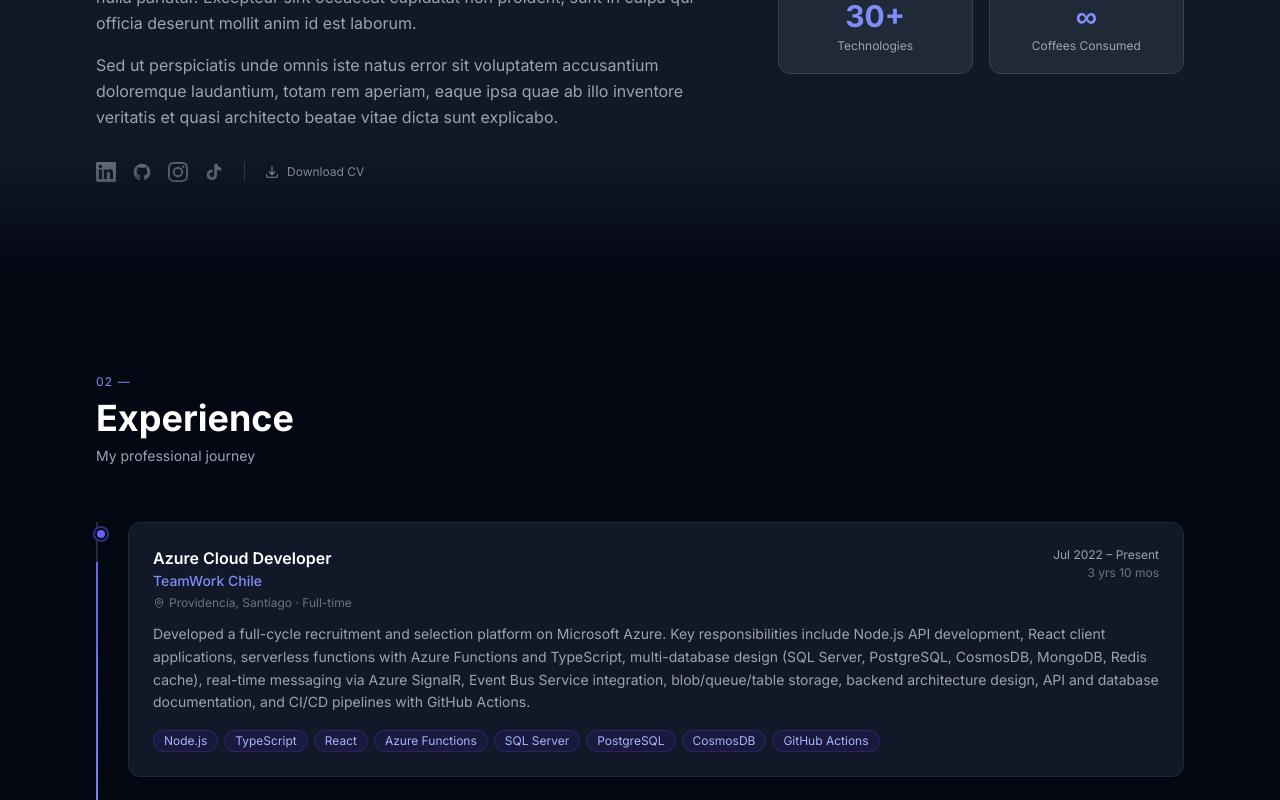
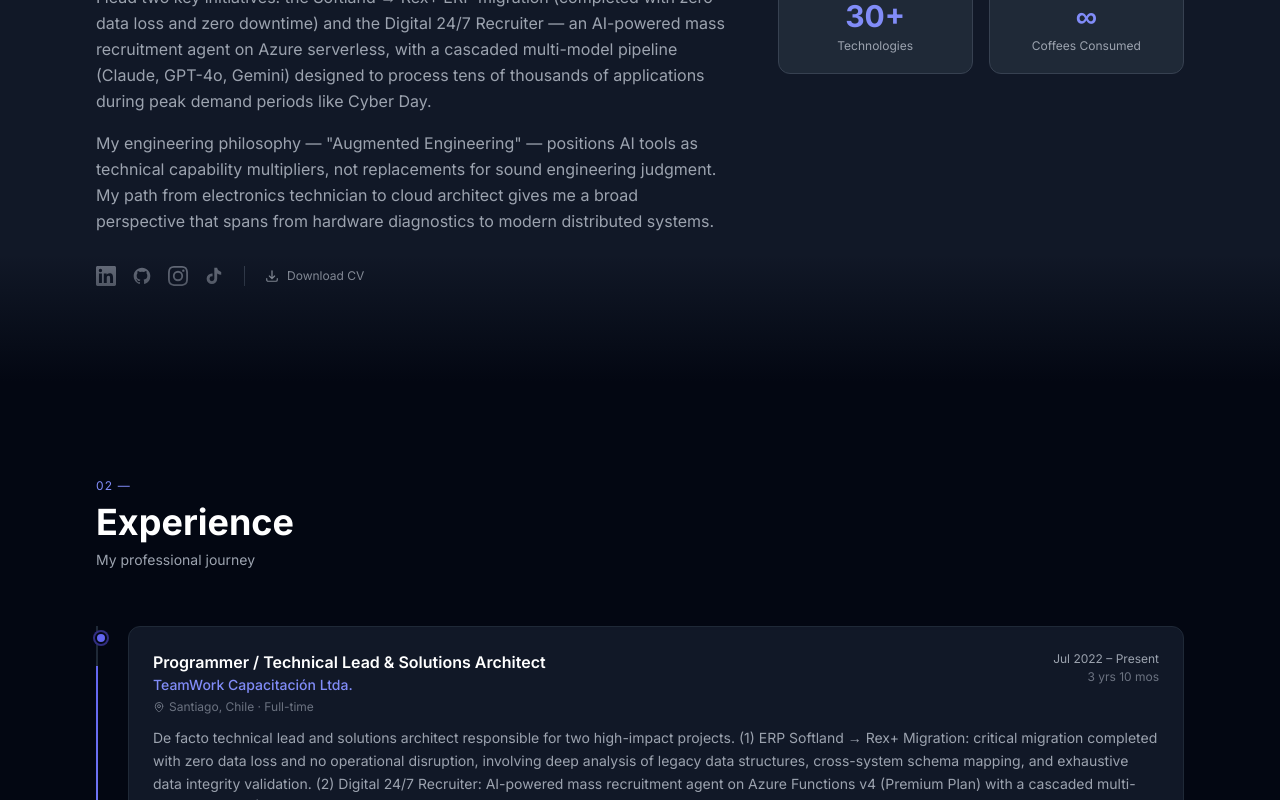
Before and after one commit to eNorese/portfolio, a Next.js app: page / in a window 1280 px wide. Shown: the part 1180-1980 px from the top of the page. Built offline with nearby package versions, Linux system fonts and the light colour scheme.

Commit message:
feat: update Contact and Footer components, enhance Skills and localization content

```diff
--- a/src/components/Footer.tsx
+++ b/src/components/Footer.tsx
@@ -12,12 +12,6 @@
         <p className="text-sm text-gray-500 dark:text-gray-400">
           © {year} Enzo Norese. {t('footer.rights')}
         </p>
-        <p className="text-xs text-gray-400 dark:text-gray-600">
-          {t('footer.made_with')}{' '}
-          <span className="text-gray-600 dark:text-gray-400">Next.js</span>{' '}
-          {t('footer.and')}{' '}
-          <span className="text-gray-600 dark:text-gray-400">Tailwind CSS</span>
-        </p>
       </div>
     </footer>
   )
--- a/src/components/Skills.tsx
+++ b/src/components/Skills.tsx
@@ -4,10 +4,10 @@
 import { useLanguage } from '@/contexts/LanguageContext'
 
 const SKILLS_DATA = {
-  frontend: ['React', 'Next.js', 'TypeScript', 'Tailwind CSS', 'HTML/CSS'],
-  backend: ['Node.js', 'Express', 'TypeScript', 'SQL Server', 'PostgreSQL', 'Redis'],
-  cloud: ['Microsoft Azure', 'Azure Functions', 'Docker', 'Terraform', 'CI/CD', 'Nginx'],
-  tools: ['Git', 'Linux', 'Elasticsearch', 'Kafka', 'Grafana', 'Jest'],
+  frontend: ['React', 'Next.js', 'TypeScript', 'Vite', 'Tailwind CSS', 'react-i18next'],
+  backend: ['Node.js', 'Express', 'TypeScript', 'Python', 'C# (.NET)', 'PostgreSQL', 'SQL Server', 'CosmosDB'],
+  cloud: ['Microsoft Azure', 'Azure Functions', 'Azure Service Bus', 'Azure SignalR', 'Azure Blob Storage', 'GitHub Actions'],
+  tools: ['Claude API', 'GPT-4o', 'Azure Doc Intelligence', 'Microsoft Graph API', 'JWT / JWKS', 'Git'],
 } as const
 
 // Extract the leading number and the rest: "70%" → { num: 70, suffix: "%" }
--- a/src/i18n/en.json
+++ b/src/i18n/en.json
@@ -19,9 +19,9 @@
   "about": {
     "section_title": "About Me",
     "subtitle": "A little bit about who I am",
-    "bio_1": "Lorem ipsum dolor sit amet, consectetur adipiscing elit. Sed do eiusmod tempor incididunt ut labore et dolore magna aliqua. Ut enim ad minim veniam, quis nostrud exercitation ullamco laboris nisi ut aliquip ex ea commodo consequat.",
-    "bio_2": "Duis aute irure dolor in reprehenderit in voluptate velit esse cillum dolore eu fugiat nulla pariatur. Excepteur sint occaecat cupidatat non proident, sunt in culpa qui officia deserunt mollit anim id est laborum.",
-    "bio_3": "Sed ut perspiciatis unde omnis iste natus error sit voluptatem accusantium doloremque laudantium, totam rem aperiam, eaque ipsa quae ab illo inventore veritatis et quasi architecto beatae vitae dicta sunt explicabo.",
+    "bio_1": "Computer Engineer with a background in electronics, specialized in backend development and cloud solutions architecture. At TeamWork Capacitación Ltda. in Santiago, I operate as technical lead and solutions architect — designing and building high-impact systems that power real operations.",
+    "bio_2": "I lead two key initiatives: the Softland → Rex+ ERP migration (completed with zero data loss and zero downtime) and the Digital 24/7 Recruiter — an AI-powered mass recruitment agent on Azure serverless, with a cascaded multi-model pipeline (Claude, GPT-4o, Gemini) designed to process tens of thousands of applications during peak demand periods like Cyber Day.",
+    "bio_3": "My engineering philosophy — \"Augmented Engineering\" — positions AI tools as technical capability multipliers, not replacements for sound engineering judgment. My path from electronics technician to cloud architect gives me a broad perspective that spans from hardware diagnostics to modern distributed systems.",
     "years_value": "6+",
     "projects_value": "40+",
     "technologies_value": "30+",
@@ -38,13 +38,13 @@
     "subtitle": "My professional journey",
     "jobs": [
       {
-        "role": "Azure Cloud Developer",
-        "company": "TeamWork Chile",
+        "role": "Programmer / Technical Lead & Solutions Architect",
+        "company": "TeamWork Capacitación Ltda.",
         "period": "Jul 2022 – Present",
         "duration": "3 yrs 10 mos",
-        "location": "Providencia, Santiago · Full-time",
-        "description": "Developed a full-cycle recruitment and selection platform on Microsoft Azure. Key responsibilities include Node.js API development, React client applications, serverless functions with Azure Functions and TypeScript, multi-database design (SQL Server, PostgreSQL, CosmosDB, MongoDB, Redis cache), real-time messaging via Azure SignalR, Event Bus Service integration, blob/queue/table storage, backend architecture design, API and database documentation, and CI/CD pipelines with GitHub Actions.",
-        "tags": ["Node.js", "TypeScript", "React", "Azure Functions", "SQL Server", "PostgreSQL", "CosmosDB", "GitHub Actions"]
+        "location": "Santiago, Chile · Full-time",
+        "description": "De facto technical lead and solutions architect responsible for two high-impact projects. (1) ERP Softland → Rex+ Migration: critical migration completed with zero data loss and no operational disruption, involving deep analysis of legacy data structures, cross-system schema mapping, and exhaustive data integrity validation. (2) Digital 24/7 Recruiter: AI-powered mass recruitment agent on Azure Functions v4 (Premium Plan) with a cascaded multi-model pipeline (Claude, GPT-4o, Gemini) for cost-optimized screening. Features async ingestion via Azure Service Bus, PostgreSQL staging schema, Microsoft 365 Graph API, Azure Blob Storage, Azure Document Intelligence for image CVs, WhatsApp OTP, and Google Maps Places API with Haversine distance calculation.",
+        "tags": ["Node.js", "TypeScript", "Azure Functions", "PostgreSQL", "CosmosDB", "Azure Service Bus", "Claude API", "Microsoft Graph API"]
       },
       {
         "role": "Software Developer",
@@ -78,24 +78,24 @@
     },
     "stories": [
       {
-        "metric": "70%",
-        "label": "Faster API",
-        "description": "Reduced average API response time from 350ms to 105ms through strategic caching and query optimization."
+        "metric": "100%",
+        "label": "Data Preserved",
+        "description": "Migrated 5+ years of operational data from Softland to Rex+ with 100% data integrity and zero operational downtime."
       },
       {
-        "metric": "1M+",
-        "label": "Users Served",
-        "description": "Led architecture of a distributed system handling over one million daily active users with 99.9% uptime."
+        "metric": "3",
+        "label": "LLMs in Pipeline",
+        "description": "Built a cascaded multi-model AI pipeline integrating Claude, GPT-4o, and Gemini to optimize cost and accuracy in mass recruitment screening."
       },
       {
-        "metric": "35%",
-        "label": "Cost Reduction",
-        "description": "Cut cloud infrastructure costs by 35% through resource right-sizing and reserved instance planning."
+        "metric": "10K+",
+        "label": "Apps per Peak",
+        "description": "Architected the Digital 24/7 Recruiter to process tens of thousands of applications per peak demand period, fully automated on Azure serverless."
       },
       {
-        "metric": "10x",
-        "label": "Deploy Speed",
-        "description": "Reduced deployment time from 4 hours to 20 minutes by implementing a fully automated CI/CD pipeline."
+        "metric": "6+",
+        "label": "Years in Tech",
+        "description": "From electronics technician to backend developer and cloud architect — a technical path spanning hardware diagnostics, C#/.NET, and modern Azure cloud systems."
       }
     ]
   },
@@ -106,44 +106,44 @@
     "view_code": "Source Code",
     "items": [
       {
-        "title": "CloudMonitor",
-        "description": "Real-time infrastructure monitoring dashboard with anomaly detection, alerting, and cost analysis. Built for DevOps teams managing multi-cloud environments.",
-        "tags": ["Node.js", "React", "Azure", "PostgreSQL"],
+        "title": "Digital 24/7 Recruiter",
+        "description": "AI-powered mass recruitment agent on Azure serverless. Cascaded multi-model pipeline (Claude, GPT-4o, Gemini) for cost-optimized screening, async ingestion via Azure Service Bus, WhatsApp OTP, Azure Document Intelligence for image CVs, and Haversine distance calculation. Built to scale to tens of thousands of applications during peak demand periods.",
+        "tags": ["TypeScript", "Azure Functions", "Claude API", "PostgreSQL", "Azure Service Bus", "Node.js"],
         "live": "#",
         "code": "#"
       },
       {
-        "title": "DevFlow",
-        "description": "Developer productivity platform that integrates GitHub, Jira, and Slack into a unified workflow. Reduces context switching and improves team velocity.",
-        "tags": ["Next.js", "TypeScript", "PostgreSQL", "Redis"],
+        "title": "ERP Migration: Softland → Rex+",
+        "description": "High-risk enterprise ERP migration completed with zero data loss and no operational disruption. Required deep analysis of legacy data structures, cross-system schema mapping, and exhaustive integrity validation across 5+ years of operational data.",
+        "tags": ["TypeScript", "Node.js", "SQL Server", "PostgreSQL", "Azure"],
         "live": "#",
         "code": "#"
       },
       {
-        "title": "SecureGate",
-        "description": "Lightweight API gateway with built-in rate limiting, JWT authentication, and request transformation. Drop-in replacement for Azure API Management in small projects.",
-        "tags": ["Node.js", "Redis", "Docker", "TypeScript"],
+        "title": "TypeScript Password Library",
+        "description": "Static class library for password management: secure hashing, verification, random generation, and complexity evaluation. Designed as a drop-in module for Node.js backend services.",
+        "tags": ["TypeScript", "Node.js", "Security"],
         "live": "#",
         "code": "#"
       },
       {
-        "title": "DataPilot",
-        "description": "Visual ETL pipeline builder that lets teams create, schedule, and monitor data workflows without writing code. Supports 20+ data source connectors.",
-        "tags": ["Python", "React", "Azure Functions", "SQL Server"],
+        "title": "PDF & Image Text Extractor",
+        "description": "REST API that extracts structured text from PDF and image files using Anthropic's Claude API. Built with Express.js and Multer for multipart file handling, enabling document processing workflows.",
+        "tags": ["Node.js", "Express.js", "TypeScript", "Claude API", "Multer"],
         "live": "#",
         "code": "#"
       },
       {
-        "title": "ERP Bridge",
-        "description": "Migration toolkit for ERP systems that handles data mapping, validation, and rollback. Used to migrate 5+ years of operational data with zero downtime.",
-        "tags": ["Node.js", "TypeScript", "SQL Server", "Azure"],
+        "title": "Azure SignalR Real-time PoC",
+        "description": "Proof of concept for scalable real-time messaging using Azure SignalR Service with Azure Functions. Demonstrates event-driven WebSocket communication patterns for distributed applications.",
+        "tags": ["TypeScript", "Azure Functions", "Azure SignalR", "Node.js"],
         "live": "#",
         "code": "#"
       },
       {
-        "title": "LogStream",
-        "description": "Distributed log aggregation and analysis platform. Ingests millions of events per second with real-time search and alerting capabilities.",
-        "tags": ["Node.js", "Azure Event Hubs", "Elasticsearch", "Docker"],
+        "title": "Chilean Job Market Scraper",
+        "description": "Python web scraper covering 6 major Chilean job portals (Bumeran, LinkedIn, Indeed, and others). Aggregates and normalizes job listings across portals for market intelligence and analysis.",
+        "tags": ["Python", "Web Scraping", "Data Analysis"],
         "live": "#",
         "code": "#"
       }
@@ -177,8 +177,6 @@
     }
   },
   "footer": {
-    "made_with": "Built with",
-    "and": "and",
     "rights": "All rights reserved."
   }
 }
--- a/src/i18n/es.json
+++ b/src/i18n/es.json
@@ -19,9 +19,9 @@
   "about": {
     "section_title": "Sobre Mí",
     "subtitle": "Un poco sobre quién soy",
-    "bio_1": "Lorem ipsum dolor sit amet, consectetur adipiscing elit. Sed do eiusmod tempor incididunt ut labore et dolore magna aliqua. Ut enim ad minim veniam, quis nostrud exercitation ullamco laboris nisi ut aliquip ex ea commodo consequat.",
-    "bio_2": "Duis aute irure dolor in reprehenderit in voluptate velit esse cillum dolore eu fugiat nulla pariatur. Excepteur sint occaecat cupidatat non proident, sunt in culpa qui officia deserunt mollit anim id est laborum.",
-    "bio_3": "Sed ut perspiciatis unde omnis iste natus error sit voluptatem accusantium doloremque laudantium, totam rem aperiam, eaque ipsa quae ab illo inventore veritatis et quasi architecto beatae vitae dicta sunt explicabo.",
+    "bio_1": "Ingeniero en Informática con base en electrónica, especializado en desarrollo backend y arquitectura de soluciones cloud. En TeamWork Capacitación Ltda. (Santiago, Chile), opero como líder técnico y arquitecto de soluciones — diseñando y construyendo sistemas de alto impacto que potencian operaciones reales.",
+    "bio_2": "Lidero dos iniciativas clave: la migración ERP Softland → Rex+ (completada con cero pérdida de datos y cero downtime) y el Reclutador Digital 24/7 — un agente IA para reclutamiento masivo sobre arquitectura serverless en Azure, con pipeline multi-modelo en cascada (Claude, GPT-4o, Gemini) diseñado para procesar decenas de miles de postulaciones en períodos de alta demanda como el Cyber Day.",
+    "bio_3": "Mi filosofía de ingeniería — \"Ingeniería Aumentada\" — posiciona las herramientas de IA como multiplicadores de capacidad técnica, no como sustitutos del criterio ingenieril. Mi trayectoria desde técnico electrónico hasta arquitecto cloud me otorga una visión amplia que abarca desde el diagnóstico de hardware hasta los sistemas distribuidos modernos.",
     "years_value": "6+",
     "projects_value": "40+",
     "technologies_value": "30+",
@@ -38,13 +38,13 @@
     "subtitle": "Mi trayectoria profesional",
     "jobs": [
       {
-        "role": "Azure Cloud Developer",
-        "company": "TeamWork Chile",
+        "role": "Programador / Líder Técnico & Arquitecto de Soluciones",
+        "company": "TeamWork Capacitación Ltda.",
         "period": "jul. 2022 – actualidad",
         "duration": "3 años 10 meses",
-        "location": "Providencia, Santiago · Jornada completa",
-        "description": "Colaboré en el desarrollo de un software de reclutamiento y selección, abarcando desde el reclutamiento hasta la contratación. Con foco en servicios Azure, mis responsabilidades incluyeron diseño de bases de datos (SQL Server, PostgreSQL, CosmosDB, MongoDB, Redis), desarrollo de APIs con Node.js, aplicaciones con React, funciones serverless con Azure Functions y TypeScript, integración de almacenamiento blob/queue/table, mensajería con Event Bus y Azure SignalR en tiempo real, diseño de arquitectura backend, documentación y CI/CD con GitHub Actions.",
-        "tags": ["Node.js", "TypeScript", "React", "Azure Functions", "SQL Server", "PostgreSQL", "CosmosDB", "GitHub Actions"]
+        "location": "Santiago, Chile · Jornada completa",
+        "description": "Líder técnico y arquitecto de soluciones de facto, responsable de dos proyectos de alto impacto. (1) Migración ERP Softland → Rex+: migración crítica completada con cero pérdida de datos y sin interrupción operacional, que implicó análisis profundo de estructuras legacy, mapeo de esquemas entre sistemas y validación exhaustiva de integridad de datos. (2) Reclutador Digital 24/7: agente IA para reclutamiento masivo sobre Azure Functions v4 (Premium Plan) con pipeline multi-modelo en cascada (Claude, GPT-4o, Gemini) para screening optimizado en costos. Incluye ingesta asíncrona vía Azure Service Bus, esquema de staging en PostgreSQL, Microsoft 365 Graph API, Azure Blob Storage, Azure Document Intelligence para CVs en imagen, OTP por WhatsApp y Google Maps Places API con cálculo de distancia Haversine.",
+        "tags": ["Node.js", "TypeScript", "Azure Functions", "PostgreSQL", "CosmosDB", "Azure Service Bus", "Claude API", "Microsoft Graph API"]
       },
       {
         "role": "Software Developer",
@@ -78,24 +78,24 @@
     },
     "stories": [
       {
-        "metric": "70%",
-        "label": "API más rápida",
-        "description": "Reduje el tiempo de respuesta promedio de la API de 350ms a 105ms mediante caché estratégico y optimización de consultas."
+        "metric": "100%",
+        "label": "Datos Preservados",
+        "description": "Migré más de 5 años de datos operacionales de Softland a Rex+ con 100% de integridad de datos y cero downtime operacional."
       },
       {
-        "metric": "1M+",
-        "label": "Usuarios Atendidos",
-        "description": "Lideré la arquitectura de un sistema distribuido que maneja más de un millón de usuarios activos diarios con 99.9% de uptime."
+        "metric": "3",
+        "label": "LLMs en Pipeline",
+        "description": "Construí un pipeline IA multi-modelo en cascada (Claude, GPT-4o, Gemini) para optimizar costo y precisión en el screening de reclutamiento masivo."
       },
       {
-        "metric": "35%",
-        "label": "Reducción de Costos",
-        "description": "Reduje los costos de infraestructura cloud en un 35% mediante optimización de recursos e instancias reservadas."
+        "metric": "10K+",
+        "label": "Apps por Peak",
+        "description": "Arquitecté el Reclutador Digital 24/7 para procesar decenas de miles de postulaciones por período de alta demanda, completamente automatizado sobre serverless en Azure."
       },
       {
-        "metric": "10x",
-        "label": "Velocidad de Deploy",
-        "description": "Reduje el tiempo de despliegue de 4 horas a 20 minutos implementando un pipeline CI/CD completamente automatizado."
+        "metric": "6+",
+        "label": "Años en Tecnología",
+        "description": "De técnico electrónico a desarrollador backend y arquitecto cloud — una trayectoria que abarca diagnóstico de hardware, C#/.NET y sistemas modernos en Azure."
       }
     ]
   },
@@ -106,44 +106,44 @@
     "view_code": "Código Fuente",
     "items": [
       {
-        "title": "CloudMonitor",
-        "description": "Dashboard de monitoreo de infraestructura en tiempo real con detección de anomalías, alertas y análisis de costos. Construido para equipos DevOps que gestionan entornos multi-cloud.",
-        "tags": ["Node.js", "React", "Azure", "PostgreSQL"],
+        "title": "Reclutador Digital 24/7",
+        "description": "Agente IA para reclutamiento masivo sobre arquitectura serverless en Azure. Pipeline multi-modelo en cascada (Claude, GPT-4o, Gemini) para screening optimizado en costos, ingesta asíncrona vía Azure Service Bus, OTP por WhatsApp, Azure Document Intelligence para CVs en imagen y cálculo de distancia Haversine. Diseñado para escalar a decenas de miles de postulaciones en períodos de alta demanda.",
+        "tags": ["TypeScript", "Azure Functions", "Claude API", "PostgreSQL", "Azure Service Bus", "Node.js"],
         "live": "#",
         "code": "#"
       },
       {
-        "title": "DevFlow",
-        "description": "Plataforma de productividad para desarrolladores que integra GitHub, Jira y Slack en un flujo de trabajo unificado. Reduce el cambio de contexto y mejora la velocidad del equipo.",
-        "tags": ["Next.js", "TypeScript", "PostgreSQL", "Redis"],
+        "title": "Migración ERP: Softland → Rex+",
+        "description": "Migración crítica de ERP empresarial completada con cero pérdida de datos y sin interrupción operacional. Requirió análisis profundo de estructuras legacy, mapeo de esquemas entre sistemas y validación exhaustiva de integridad a lo largo de más de 5 años de datos operacionales.",
+        "tags": ["TypeScript", "Node.js", "SQL Server", "PostgreSQL", "Azure"],
         "live": "#",
         "code": "#"
       },
       {
-        "title": "SecureGate",
-        "description": "API gateway liviano con rate limiting integrado, autenticación JWT y transformación de requests. Reemplazo drop-in para proyectos pequeños.",
-        "tags": ["Node.js", "Redis", "Docker", "TypeScript"],
+        "title": "Librería TypeScript de Contraseñas",
+        "description": "Librería de clase estática para gestión de contraseñas: hashing seguro, verificación, generación aleatoria y evaluación de complejidad. Diseñada como módulo drop-in para servicios backend en Node.js.",
+        "tags": ["TypeScript", "Node.js", "Security"],
         "live": "#",
         "code": "#"
       },
       {
-        "title": "DataPilot",
-        "description": "Constructor visual de pipelines ETL que permite a los equipos crear, programar y monitorear flujos de datos sin escribir código. Soporta más de 20 conectores.",
-        "tags": ["Python", "React", "Azure Functions", "SQL Server"],
+        "title": "Extractor de Texto PDF e Imagen",
+        "description": "API REST que extrae texto estructurado desde archivos PDF e imagen usando la API de Claude de Anthropic. Construida con Express.js y Multer para manejo de archivos multipart, habilitando flujos de procesamiento documental.",
+        "tags": ["Node.js", "Express.js", "TypeScript", "Claude API", "Multer"],
         "live": "#",
         "code": "#"
       },
       {
-        "title": "ERP Bridge",
-        "description": "Kit de migración para sistemas ERP que maneja mapeo de datos, validación y rollback. Utilizado para migrar más de 5 años de datos operacionales con cero downtime.",
-        "tags": ["Node.js", "TypeScript", "SQL Server", "Azure"],
+        "title": "PoC Tiempo Real con Azure SignalR",
+        "description": "Prueba de concepto de mensajería en tiempo real escalable usando Azure SignalR Service con Azure Functions. Demuestra patrones de comunicación WebSocket orientada a eventos para aplicaciones distribuidas.",
+        "tags": ["TypeScript", "Azure Functions", "Azure SignalR", "Node.js"],
         "live": "#",
         "code": "#"
       },
       {
-        "title": "LogStream",
-        "description": "Plataforma distribuida de agregación y análisis de logs. Ingiere millones de eventos por segundo con búsqueda en tiempo real y capacidades de alerta.",
-        "tags": ["Node.js", "Azure Event Hubs", "Elasticsearch", "Docker"],
+        "title": "Scraper Mercado Laboral Chileno",
+        "description": "Web scraper en Python que cubre 6 grandes portales de empleo chilenos (Bumeran, LinkedIn, Indeed, entre otros). Agrega y normaliza ofertas laborales para análisis e inteligencia de mercado.",
+        "tags": ["Python", "Web Scraping", "Data Analysis"],
         "live": "#",
         "code": "#"
       }
@@ -177,8 +177,6 @@
     }
   },
   "footer": {
-    "made_with": "Construido con",
-    "and": "y",
     "rights": "Todos los derechos reservados."
   }
 }
```
Also changed, not shown: src/components/Contact.tsx (+0 -12 lines).
